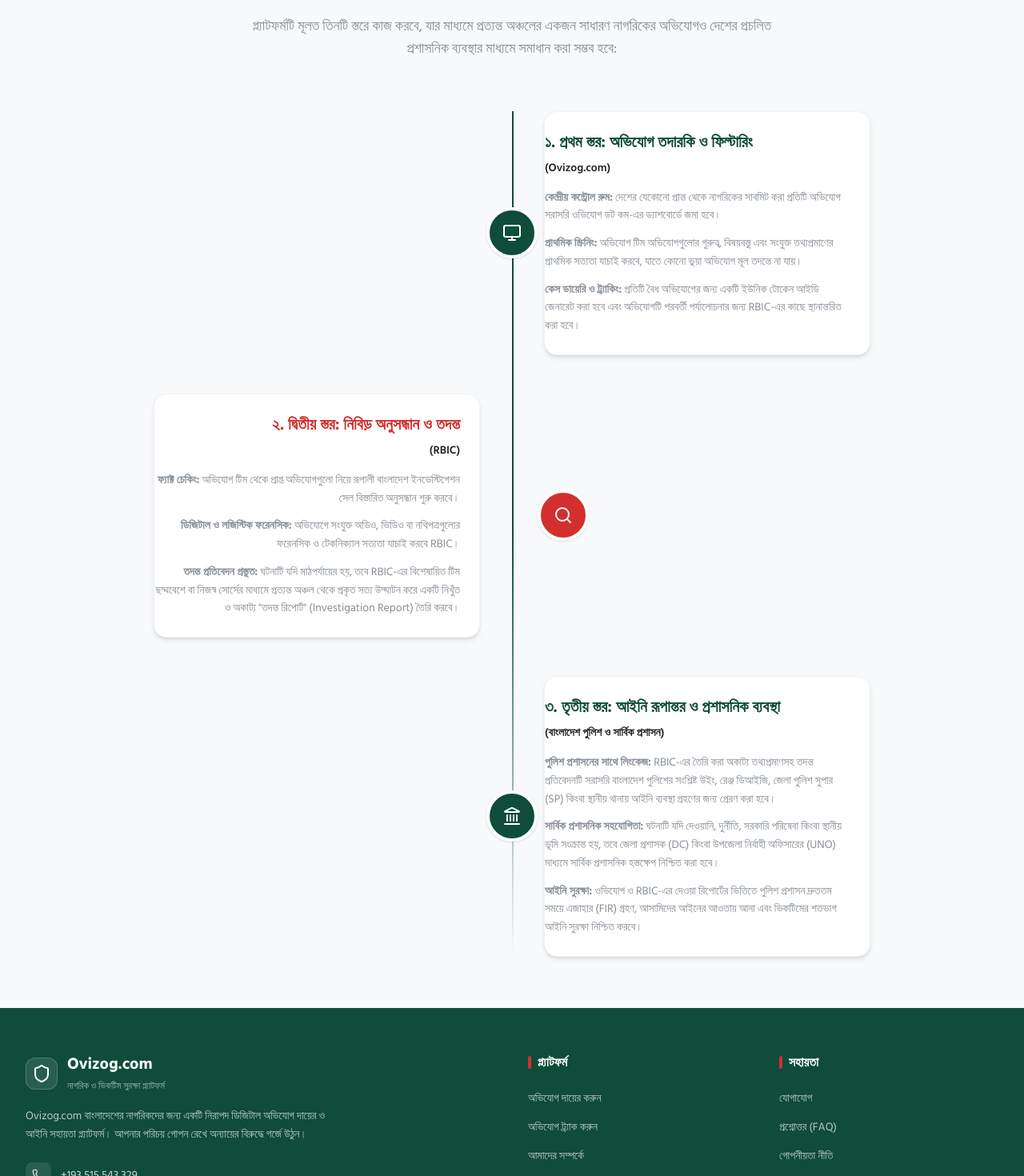
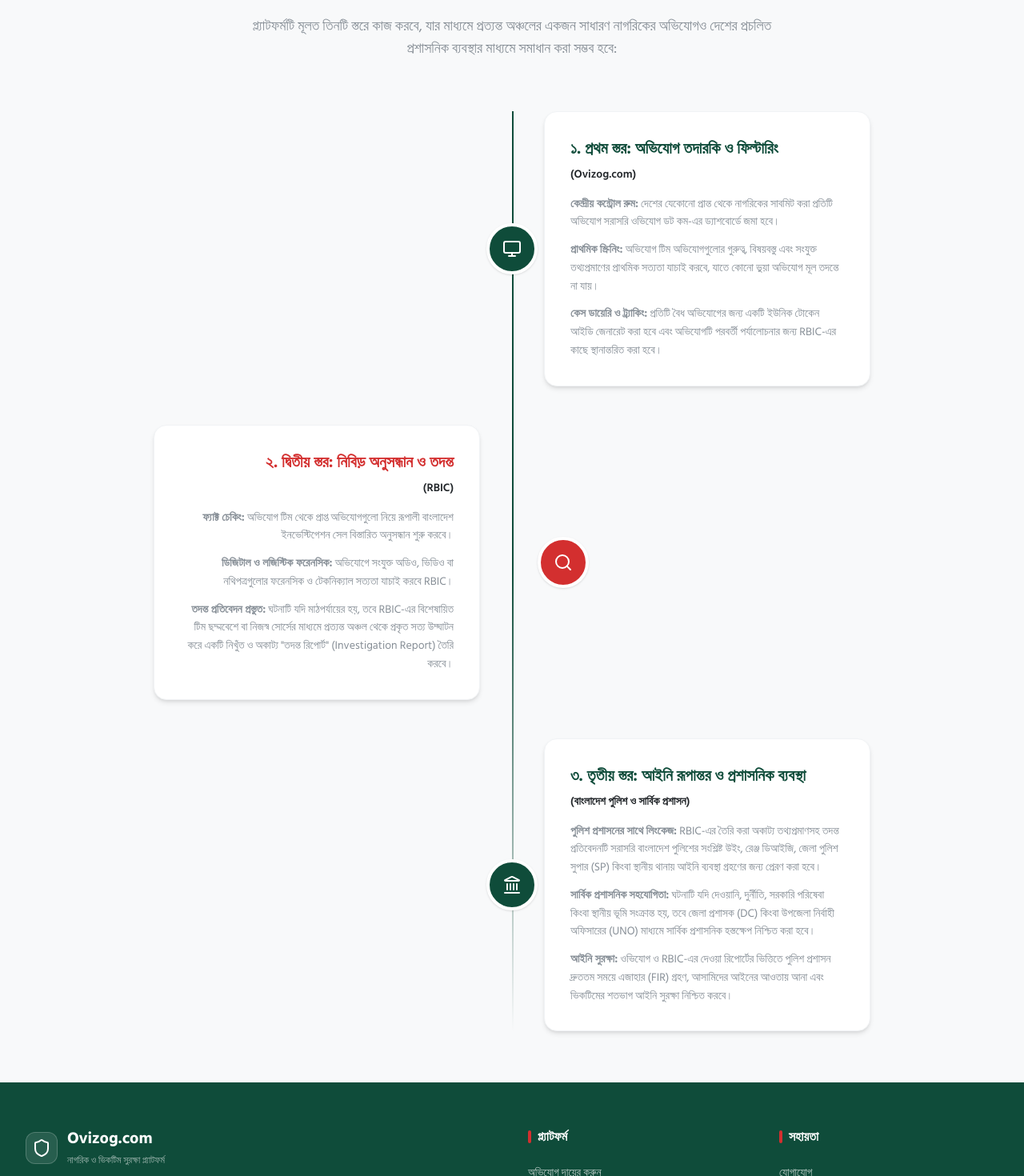
Before and after one commit to OmarFarukApurbo/ovizog-app, a Next.js app: page /workflow in a window 1280 px wide. Shown: the part 480-1950 px from the top of the page at 80% size. Built offline with nearby package versions, Linux system fonts and the light colour scheme.

Commit message:
style: fix padding on workflow timeline cards

```diff
--- a/src/app/workflow/page.tsx
+++ b/src/app/workflow/page.tsx
@@ -41,7 +41,7 @@
               <div className="flex items-center justify-center w-16 h-16 rounded-full border-4 border-white bg-[#0F4C3A] text-white shadow shrink-0 md:order-1 md:group-odd:-translate-x-1/2 md:group-even:translate-x-1/2 absolute left-0 md:left-1/2 transform -translate-x-1/2">
                 <Monitor className="w-6 h-6" />
               </div>
-              <div className="w-[calc(100%-4rem)] md:w-[calc(50%-2.5rem)] pl-12 md:pl-0 p-6 rounded-2xl bg-white shadow-md border border-neutral-100 ml-auto md:ml-0 md:group-even:text-right">
+              <div className="w-[calc(100%-4rem)] md:w-[calc(50%-2.5rem)] p-6 md:p-8 rounded-2xl bg-white shadow-md border border-neutral-100 ml-auto md:ml-0 md:group-even:text-right">
                 <h3 className="mb-2 font-bold text-xl text-[#0F4C3A]">১. প্রথম স্তর: অভিযোগ তদারকি ও ফিল্টারিং</h3>
                 <h4 className="mb-4 font-semibold text-neutral-900 text-sm">(Ovizog.com)</h4>
                 <ul className="space-y-3 text-neutral-600 text-sm leading-relaxed md:group-even:text-right">
@@ -57,7 +57,7 @@
               <div className="flex items-center justify-center w-16 h-16 rounded-full border-4 border-white bg-[#D32F2F] text-white shadow shrink-0 md:order-1 md:group-odd:-translate-x-1/2 md:group-even:translate-x-1/2 absolute left-0 md:left-1/2 transform -translate-x-1/2">
                 <Search className="w-6 h-6" />
               </div>
-              <div className="w-[calc(100%-4rem)] md:w-[calc(50%-2.5rem)] pl-12 md:pl-0 p-6 rounded-2xl bg-white shadow-md border border-neutral-100 ml-auto md:ml-0 md:group-even:text-right">
+              <div className="w-[calc(100%-4rem)] md:w-[calc(50%-2.5rem)] p-6 md:p-8 rounded-2xl bg-white shadow-md border border-neutral-100 ml-auto md:ml-0 md:group-even:text-right">
                 <h3 className="mb-2 font-bold text-xl text-[#D32F2F]">২. দ্বিতীয় স্তর: নিবিড় অনুসন্ধান ও তদন্ত</h3>
                 <h4 className="mb-4 font-semibold text-neutral-900 text-sm">(RBIC)</h4>
                 <ul className="space-y-3 text-neutral-600 text-sm leading-relaxed md:group-even:text-right">
@@ -73,7 +73,7 @@
               <div className="flex items-center justify-center w-16 h-16 rounded-full border-4 border-white bg-[#0F4C3A] text-white shadow shrink-0 md:order-1 md:group-odd:-translate-x-1/2 md:group-even:translate-x-1/2 absolute left-0 md:left-1/2 transform -translate-x-1/2">
                 <Landmark className="w-6 h-6" />
               </div>
-              <div className="w-[calc(100%-4rem)] md:w-[calc(50%-2.5rem)] pl-12 md:pl-0 p-6 rounded-2xl bg-white shadow-md border border-neutral-100 ml-auto md:ml-0 md:group-even:text-right">
+              <div className="w-[calc(100%-4rem)] md:w-[calc(50%-2.5rem)] p-6 md:p-8 rounded-2xl bg-white shadow-md border border-neutral-100 ml-auto md:ml-0 md:group-even:text-right">
                 <h3 className="mb-2 font-bold text-xl text-[#0F4C3A]">৩. তৃতীয় স্তর: আইনি রূপান্তর ও প্রশাসনিক ব্যবস্থা</h3>
                 <h4 className="mb-4 font-semibold text-neutral-900 text-sm">(বাংলাদেশ পুলিশ ও সার্বিক প্রশাসন)</h4>
                 <ul className="space-y-3 text-neutral-600 text-sm leading-relaxed md:group-even:text-right">
```
